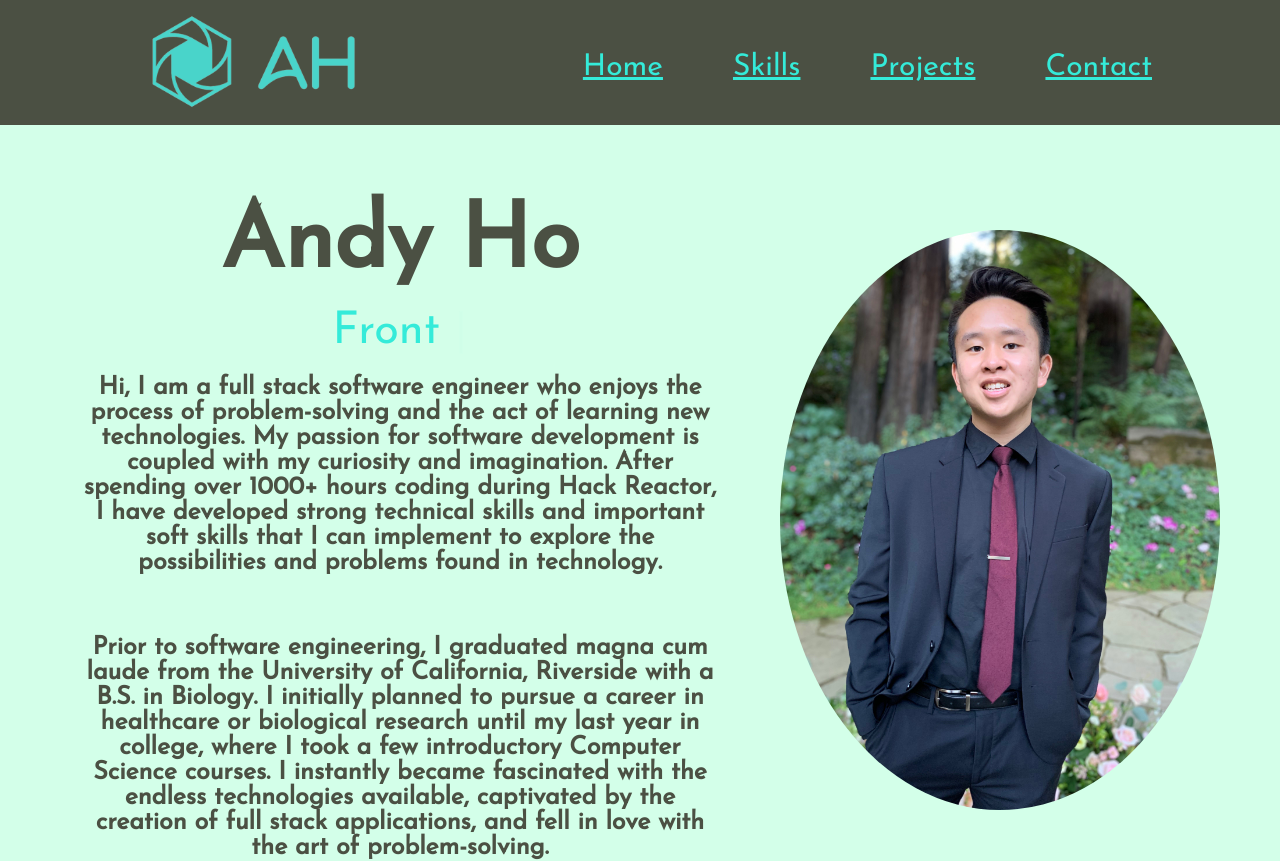
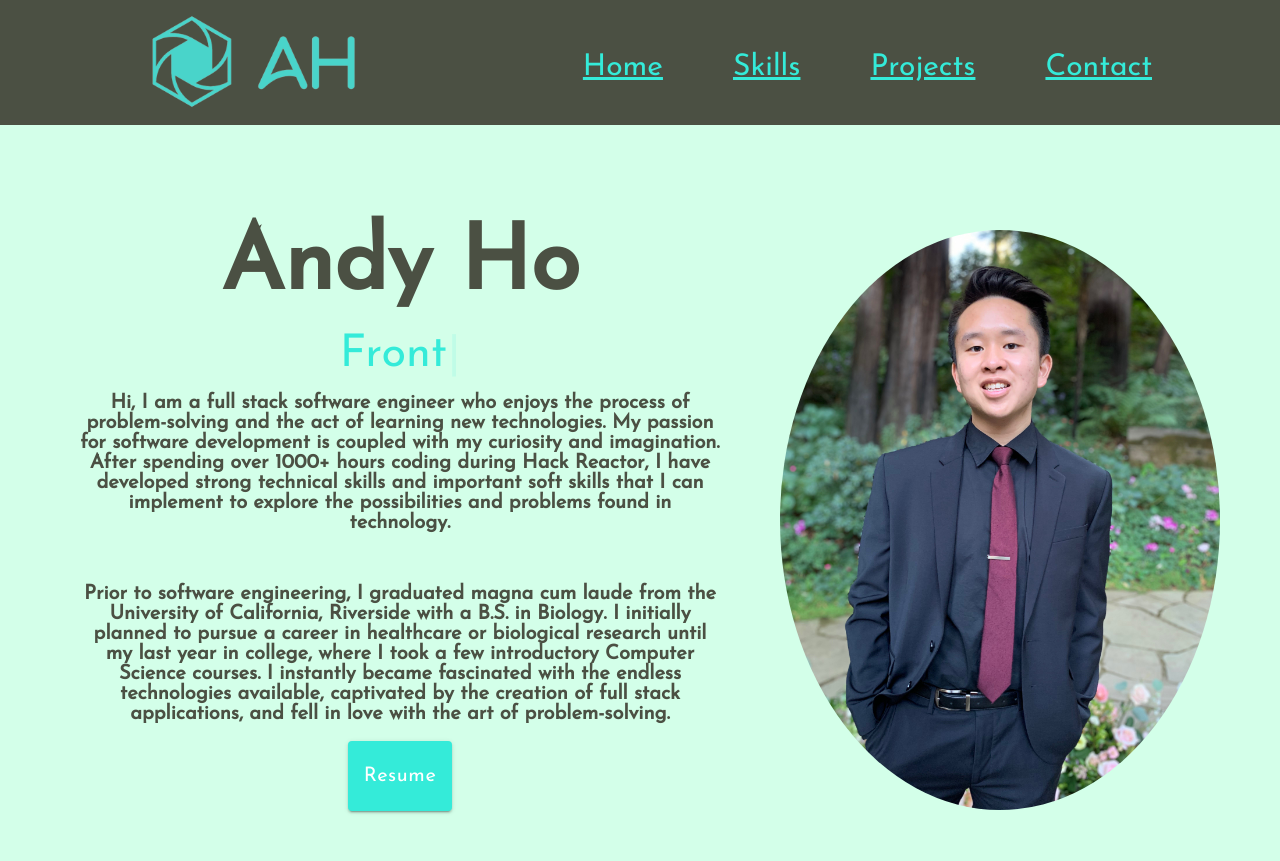
Before and after one commit to andy-shho/andy-shho.github.io, a React (Create React App) app in the folder my-portfolio/: page / in a window 1280 px wide. Shown: the top 861 px of the page. Built offline with nearby package versions, Linux system fonts and the light colour scheme.

Commit message:
Font size changes

```diff
--- a/my-portfolio/src/App.css
+++ b/my-portfolio/src/App.css
@@ -126,7 +126,7 @@ nav a {
 
 .bio {
   font-family: 'Josefin Sans', sans-serif;
-  font-size: 25px;
+  font-size: 20px;
   color: #4B5043;
   text-align: center;
 }
```
